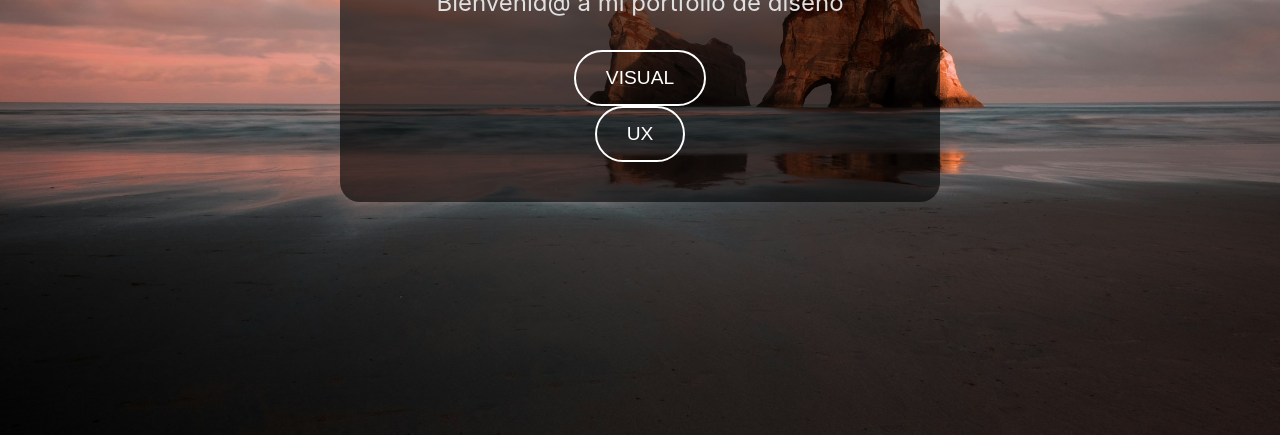
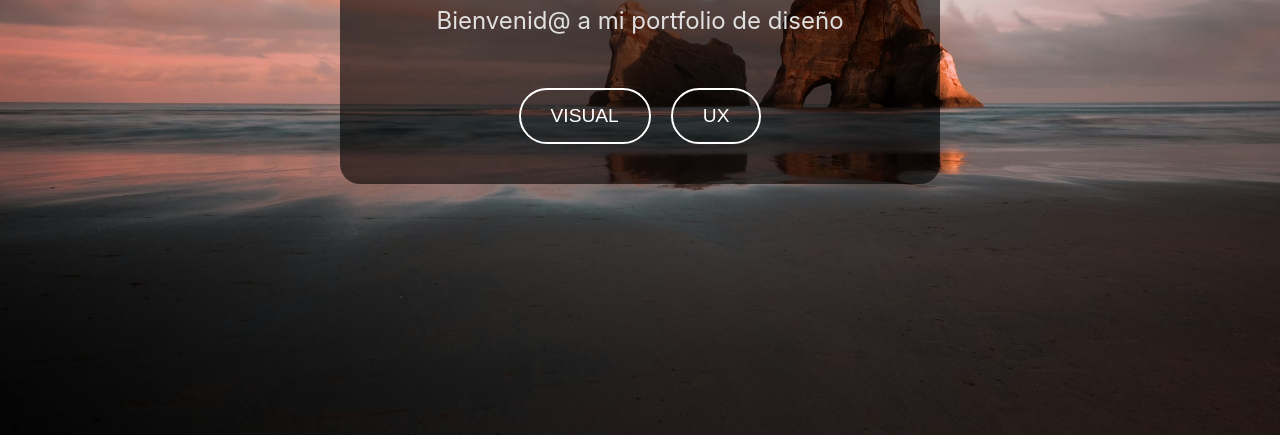
Before and after one commit to Mbasval/portfolio-naty, a plain HTML site: page index.html in a window 1280 px wide. Shown: the part 365-800 px from the top of the page. Drawn offline with Linux system fonts and the light colour scheme.

Commit message:
Add files via upload

```diff
--- a/index.html
+++ b/index.html
@@ -13,8 +13,10 @@
         <div class="text-box">
             <h1>Soy Natalia Leal</h1>
             <h2>Bienvenid@ a mi portfolio de diseño</h2>
-            <button id="visual-btn">Visual</button>
-            <button id="ux-btn">UX</button>
+            <div class="button-group">
+                <button id="visual-btn">Visual</button>
+                <button id="ux-btn">UX</button>
+            </div>
         </div>
     </div>
 
--- a/styles.css
+++ b/styles.css
@@ -29,7 +29,7 @@ body, html {
   background: rgba(0, 0, 0, 0.6);
   padding: 40px 30px;
   border-radius: 20px;
-  width: 50%;
+  width: 50%; /* Default width for desktop */
   max-width: 600px;
   display: flex;
   flex-direction: column;
@@ -76,14 +76,14 @@ body, html {
 
 /* Flex container for buttons */
 #welcome .button-group {
-  display: flex;
-  flex-direction: row; /* Force buttons to align horizontally */
-  justify-content: center;
-  align-items: center;
+  display: flex; /* Make buttons align side by side */
+  flex-direction: row; /* Align horizontally */
+  justify-content: center; /* Center buttons */
+  align-items: center; /* Align vertically */
   gap: 20px; /* Add space between buttons */
+  margin-top: 20px;
   width: 100%;
   max-width: 400px;
-  margin-top: 20px; /* Add spacing from heading */
 }
 
 /* PDF Viewer */
```
